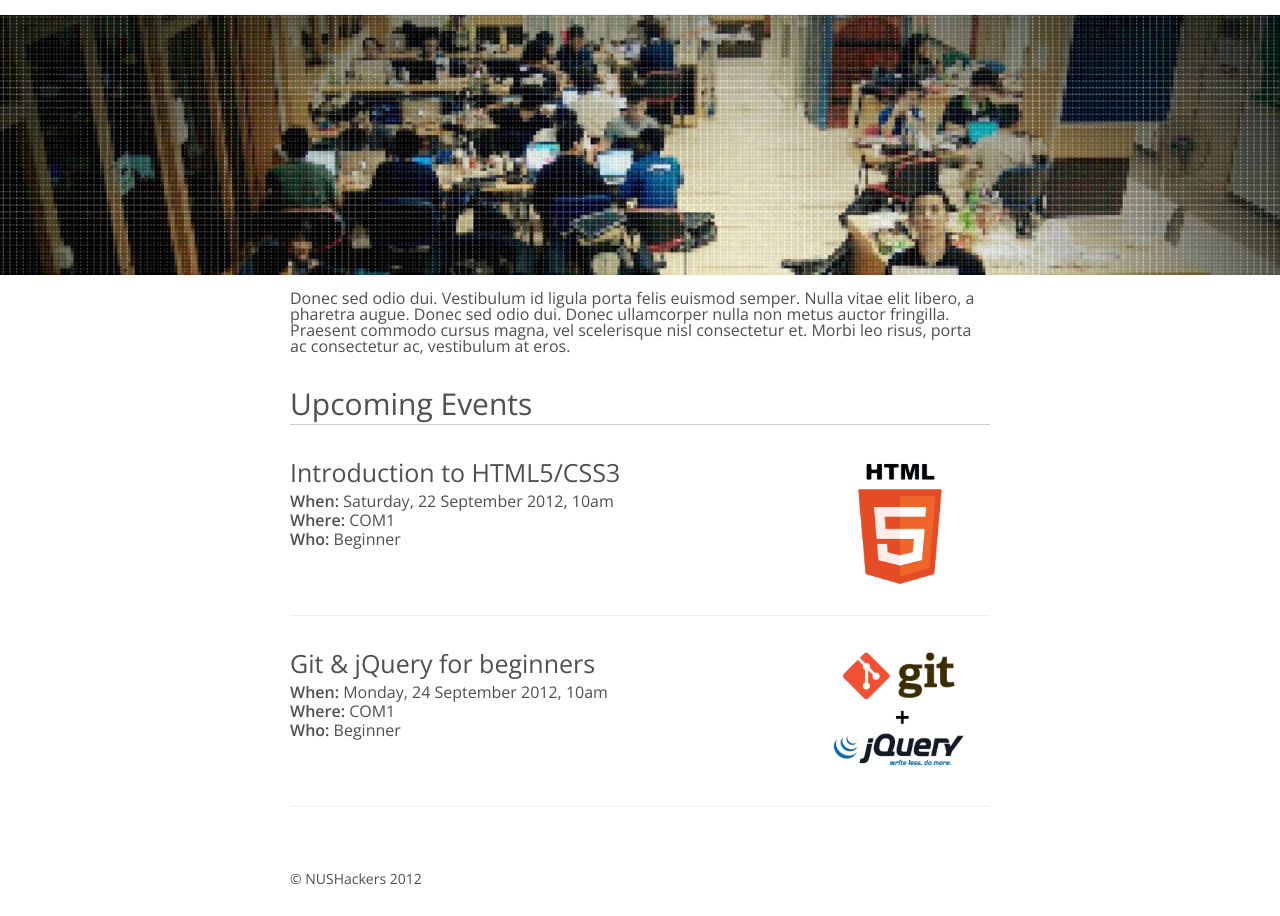
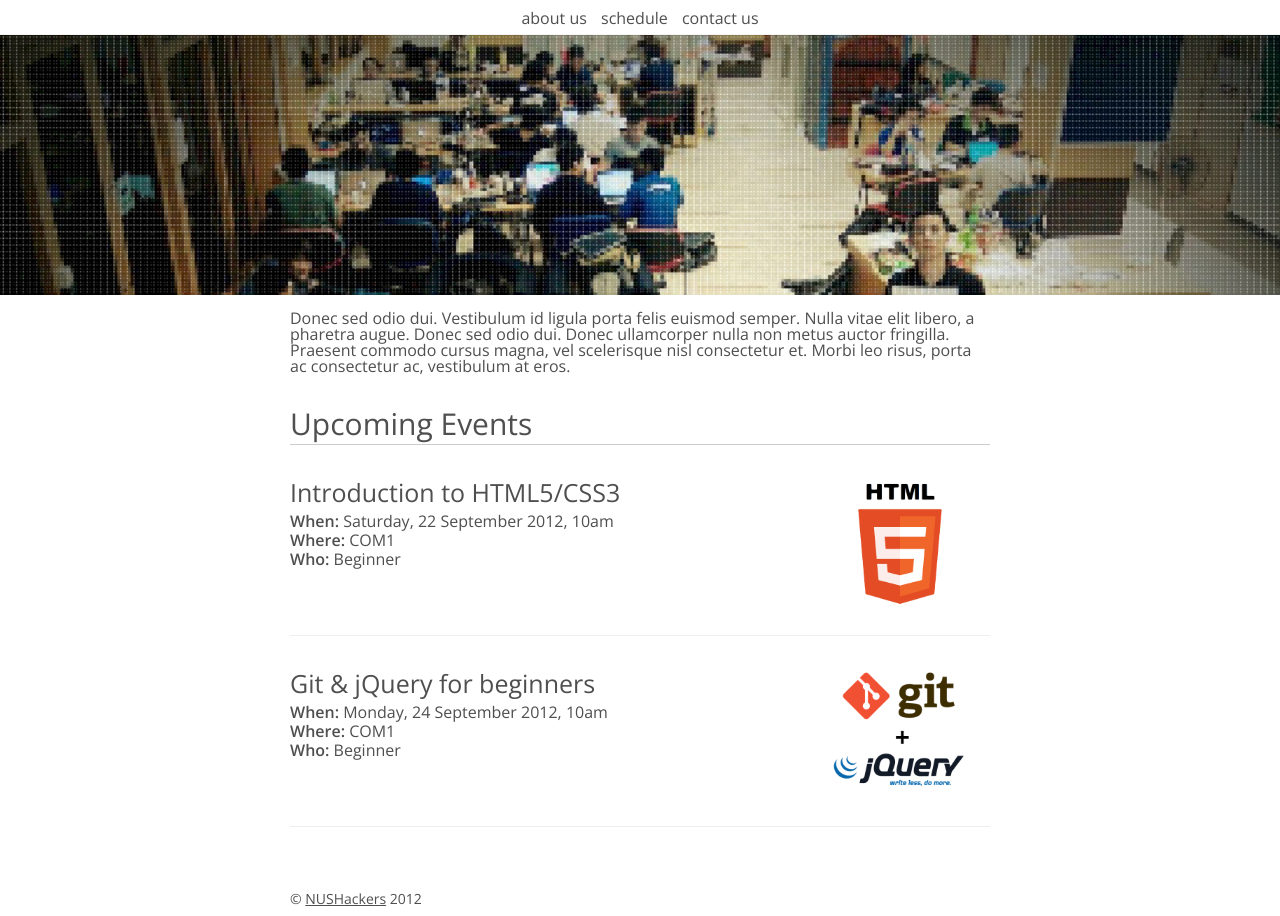
Before and after one commit to nushackers/hackerschool, a Flask app: page / in a window 1280 px wide. Shown: the part 354-1270 px from the top of the page. Before the commit the page ends 1239 px from the top, so only its background shows below. Run offline with Flask 2, Linux system fonts and the light colour scheme.

Commit message:
added basic template inheritance

```diff
--- a/static/css/main.css
+++ b/static/css/main.css
@@ -137,7 +137,7 @@ body {
   font-weight: 300;
 }
 header {
-  padding: 15px 0;
+  padding-top: 15px;
   border-bottom: solid 1px #f4f4f4;
 }
 header .headerlinks {
@@ -147,11 +147,11 @@ header .headerlinks {
 }
 header .headerlinks a {
   margin: 0 5px;
-  padding: 7px 0 8px;
+  padding: 6px 0;
   display: inline-block;
 }
 header .headerlinks a:hover {
-  border-bottom: solid 1px;
+  border-bottom: solid 3px;
 }
 section {
   padding: 15px 10px;
@@ -208,3 +208,6 @@ footer {
   padding: 50px 5px 10px 5px;
   font-size: 14px;
 }
+footer a {
+  color: #4f4f4f;
+}
--- a/static/css/main.less
+++ b/static/css/main.less
@@ -12,7 +12,7 @@ body {
   font-weight: 300;
 }
 header {
-  padding: 15px 0;
+  padding-top: 15px;
   border-bottom: solid 1px #f4f4f4;
   .headerlinks {
     height: 30px;
@@ -20,10 +20,10 @@ header {
     text-align: center;
     a {
       margin: 0 5px;
-      padding: 7px 0 8px;
+      padding: 6px 0;
       display: inline-block;
       &:hover {
-        border-bottom: solid 1px;
+        border-bottom: solid 3px;
       }
     }
   }
@@ -119,5 +119,7 @@ h3 {
 footer {
   padding: 50px 5px 10px 5px;
   font-size: 14px;
-
+  a {
+    color: #4f4f4f;
+  }
 }
--- a/templates/index.html
+++ b/templates/index.html
@@ -1,24 +1,6 @@
-<!DOCTYPE html>
-<html>
-<head>
-	<meta charset=utf-8 />
-	<title>hackerschool by NUS Hackers</title>
-	<link href='http://fonts.googleapis.com/css?family=Open+Sans:400,300,600' rel='stylesheet' type='text/css'>
-  <link rel="stylesheet" type="text/css" href="/static/css/main.css">
-</head>
-<body>
-  <header>
-    <img id='logo' src="/static/img/hackerschoollogo.png"/>
-<!--     <div class='headerlinks'>
-      <a>about us</a>
-      <a>schedule</a>
-      <a>contact us</a>
-    </div>
- -->  </header>
-  <section id='banner'>
-  </section>
+{% extends "layout.html" %}
+{% block content %}
 <section class='centered'>{{ preamble }} </section>
-
 <section class='centered'>
   <h2>Upcoming Events</h2>
     <ul class='events'>
@@ -46,8 +28,4 @@
     {% endfor %}
     </ul>
 </section>
-  <footer class='centered'>
-    © NUSHackers 2012
-  </footer>
-</body>
-</html>
+{% endblock %}
--- /dev/null
+++ b/templates/layout.html
@@ -0,0 +1,25 @@
+<!DOCTYPE html>
+<html>
+<head>
+	<meta charset=utf-8 />
+	<title>hackerschool by NUS Hackers</title>
+	<link href='http://fonts.googleapis.com/css?family=Open+Sans:400,300,600' rel='stylesheet' type='text/css'>
+  <link rel="stylesheet" type="text/css" href="/static/css/main.css">
+</head>
+<body>
+  <header>
+    <img id='logo' src="/static/img/hackerschoollogo.png"/>
+    <div class='headerlinks'>
+      <a>about us</a>
+      <a>schedule</a>
+      <a>contact us</a>
+    </div>
+  </header>
+  <section id='banner'></section>
+  {% block content %}{% endblock %}
+  </section>
+  <footer class='centered'>
+    © <a href='http://nushackers.org'>NUSHackers</a> 2012
+  </footer>
+</body>
+</html>
```
Lines whose indentation alone changed are shown as unchanged.
